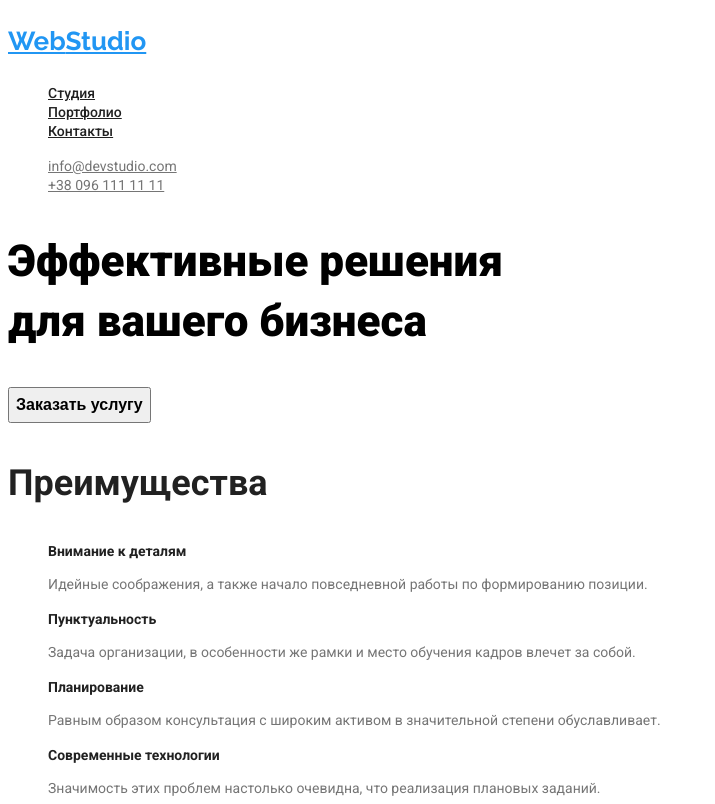
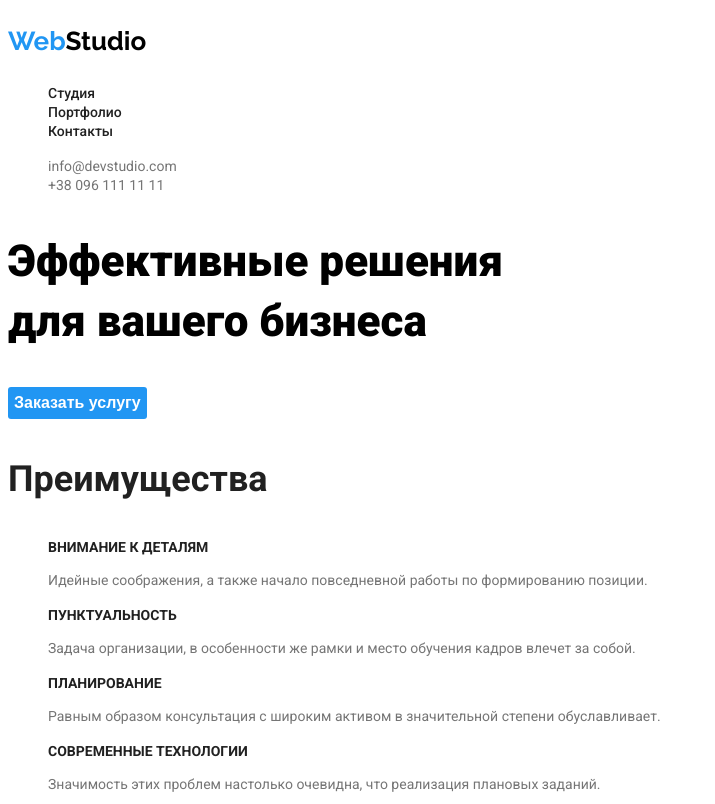
Before and after one commit to HryhoriiAndriiets1974/goit-markup-hw-02, a plain HTML site: page index.html in a window 1280 px wide. Shown: the top 804 px of the page, without its empty margins (0-715 px from the left). Drawn offline with Linux system fonts and the light colour scheme.

Commit message:
Update styles.css
Зауваження ментора початок

```diff
--- a/css/styles.css
+++ b/css/styles.css
@@ -27,10 +27,15 @@ body {
   font-weight: bold;
   font-size: 26px;
   line-height: 1.192;
+  text-decoration: none;
+}
+.text-color {
+  color: var(--for-black-color);
 }
 /* Шапка */
 .site-nav .link {
   color: var(--title-text-color);
+  text-decoration: none;
   font-weight: 500;
   font-size: 14px;
   line-height: 1.143;
@@ -40,10 +45,12 @@ body {
   color: var(--accent-color);
 }
 .auth-nav .link {
+  font-family: 'Roboto', 'Raleway', sans-serif;
   color: var(--primary-text-color);
   font-weight: 500px;
   font-size: 14px;
   line-height: 1.143;
+  text-decoration: none;
 }
 .auth-nav .link:hover,
 .auth-nav .link:focus {
@@ -80,7 +87,10 @@ body {
   line-height: 1.364;
 }
 .button-hero {
-  color: var(--for-black-color);
+  color: #fff;
+  background: var(--accent-color);
+  border: none;
+  border-radius: 3px;
   font-weight: bold;
   font-size: 16px;
   line-height: 1.875;
@@ -88,7 +98,7 @@ body {
 }
 .button-hero:hover,
 .button-hero:focus {
-  background: var(--accent-color);
+  background: #188CE8;
 }
 /* Унікальна частина */
 .section-title {
@@ -112,6 +122,7 @@ body {
 /* Переваги */
 .feature-list .title {
   color: var(--title-text-color);
+  text-transform: uppercase;
   font-weight: bold;
   font-size: 14px;
   line-height: 1.143;
@@ -157,8 +168,10 @@ body {
 .footer-contact .tel:hover,
 .footer-contact .tel:focus {
   color: var(--accent-color);
+  text-decoration: none;
 }
 .footer-contact .mailto,
 .footer-contact .tel {
   color: rgba(255, 255, 255, 0.6);
+  text-decoration: none;
 }
```
